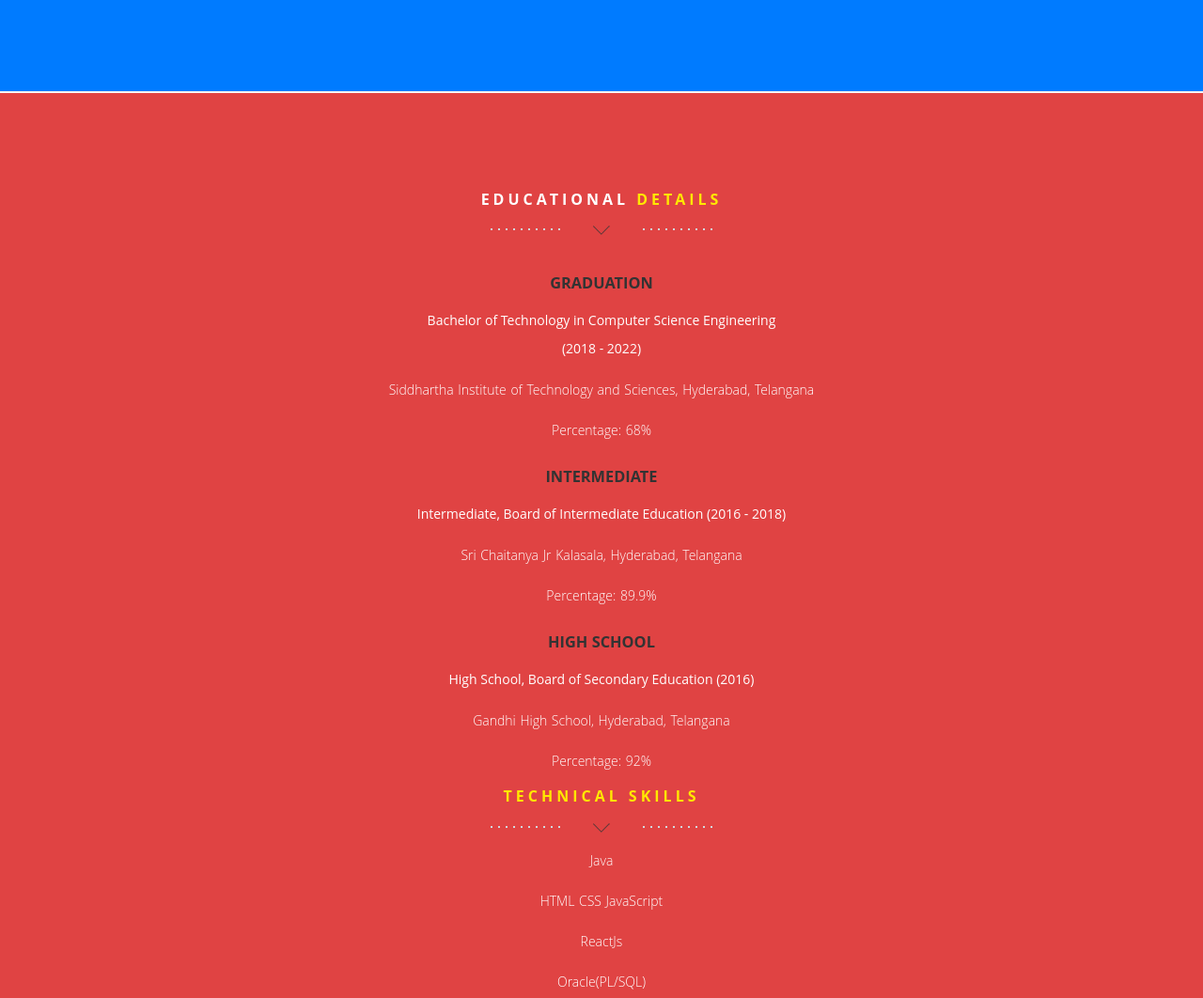
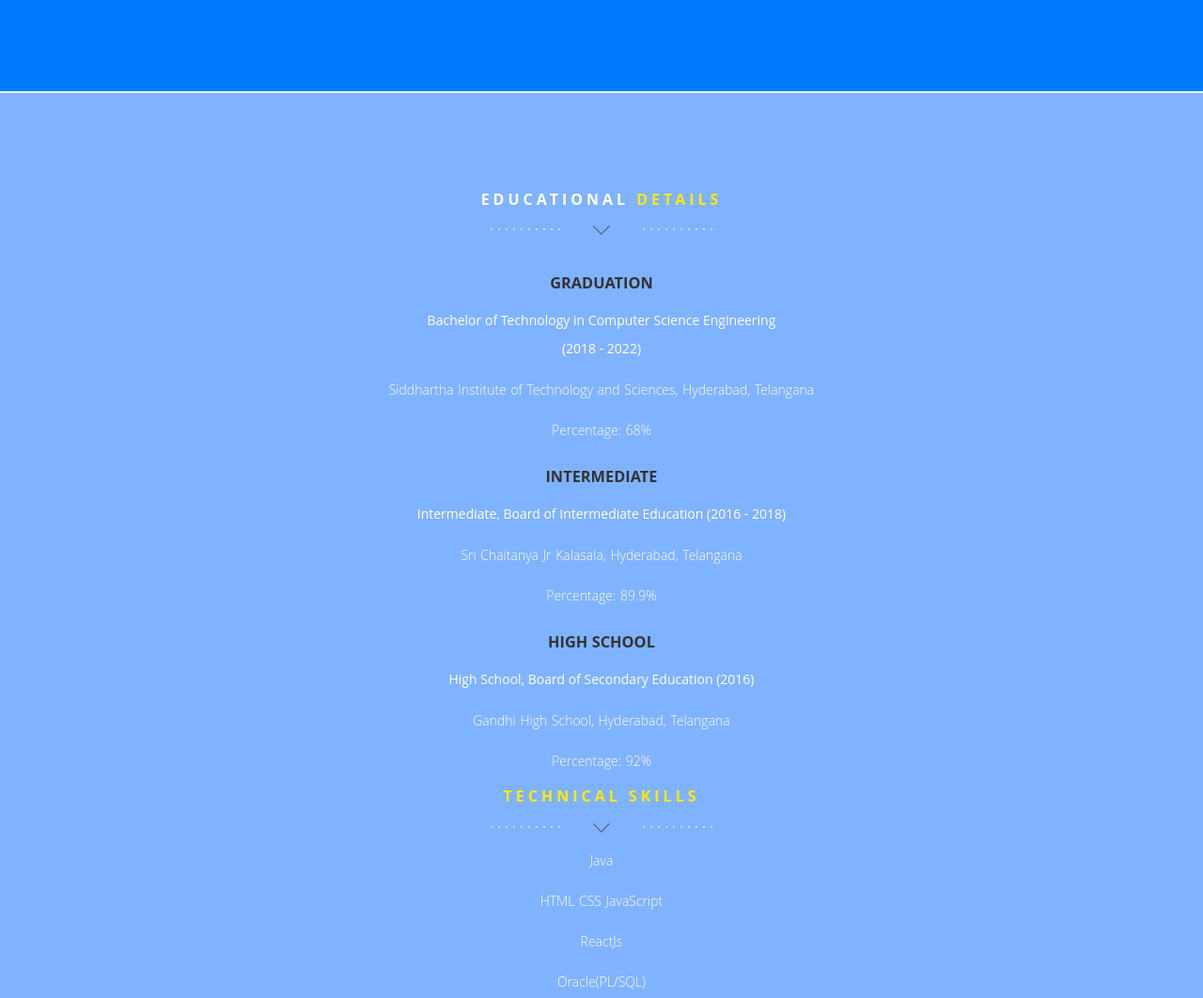
Before and after one commit to nerellarohith/Rohith, a plain HTML site: page index.html in a window 1280 px wide. Shown: the part 1049-2111 px from the top of the page at 94% size. Drawn offline with nearby package versions, Linux system fonts and the light colour scheme.

Commit message:
style.css

```diff
--- a/css/style.css
+++ b/css/style.css
@@ -809,7 +809,7 @@
 }
 
 .color-bg .container2 {
-    background: #E04343;
+    background: #80B3FF;
 }
 
 .section-padding #education .container2 {
@@ -1325,5 +1325,5 @@
 }
 
 .background .color-bg {
-    background-color: #E04343 !important;
+    background-color: #80B3FF !important;
 }
```
